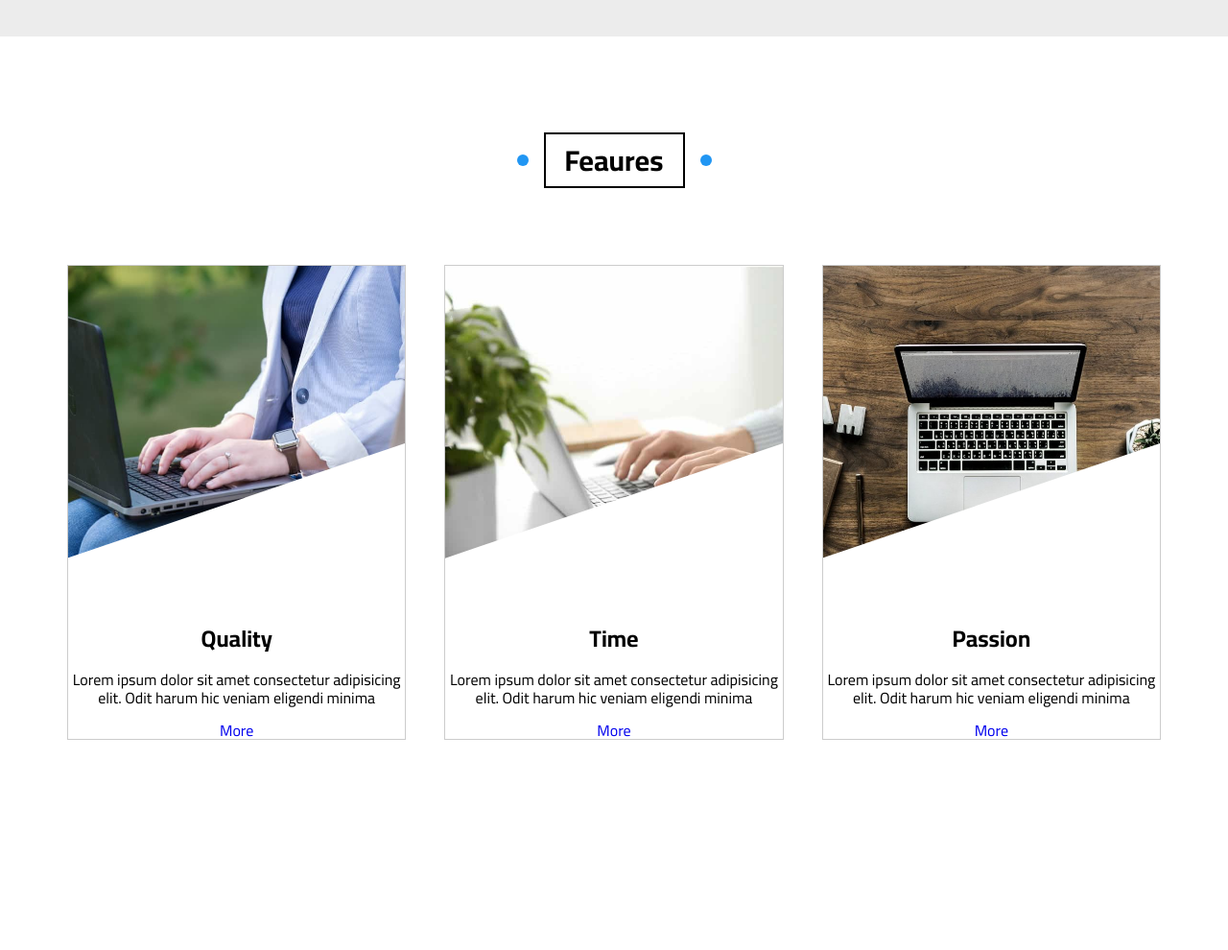
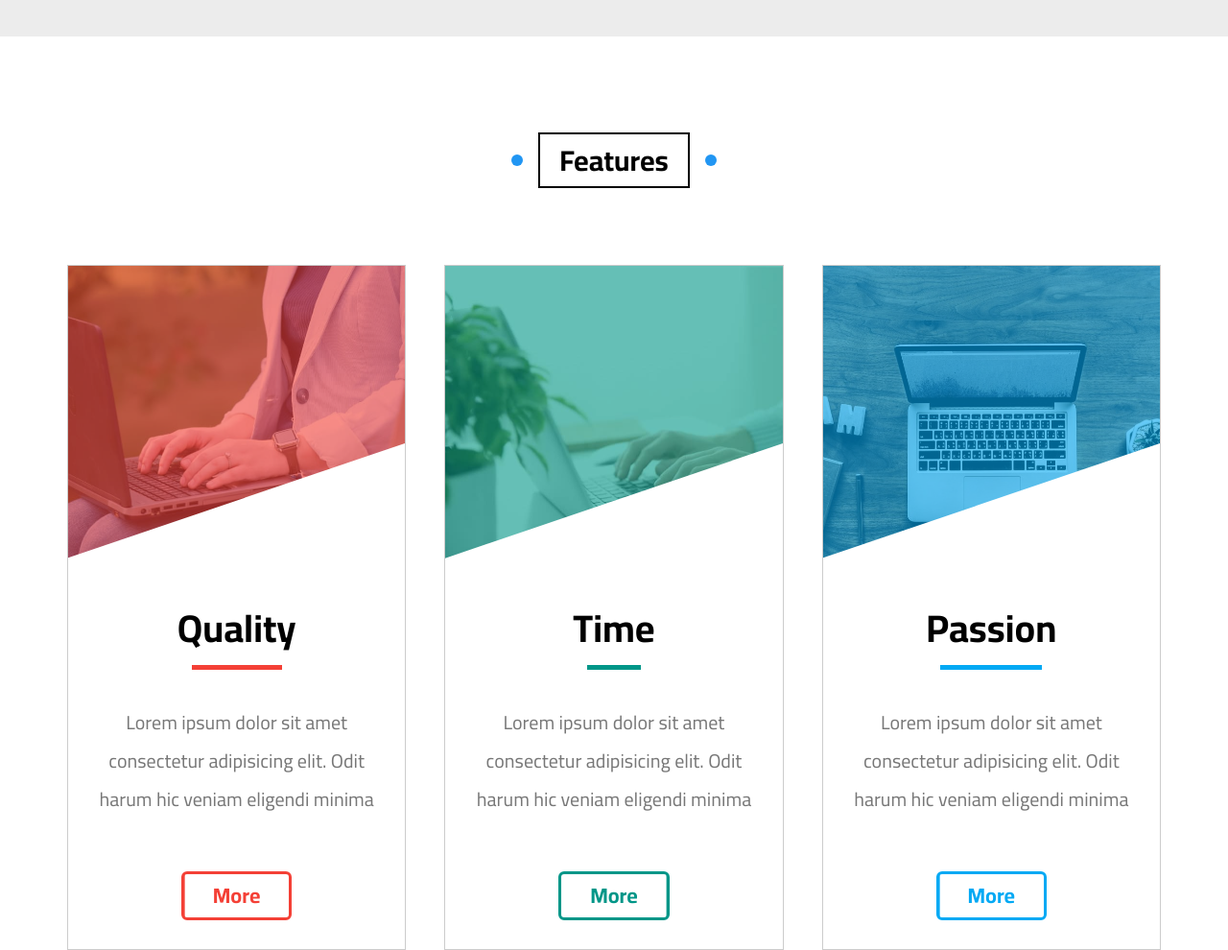
Before and after one commit to Mostafa-S-El-Bastawisy/template3, a plain HTML site: page index.html in a window 1280 px wide. Shown: the part 3260-4250 px from the top of the page at 96% size. Before the commit the page ends 4131 px from the top, so only its background shows below. Drawn offline with Linux system fonts and the light colour scheme.

Commit message:
last updated

```diff
--- a/css/main.css
+++ b/css/main.css
@@ -471,6 +471,94 @@ ul {
 .features .box .img-holder img {
   max-width: 100%;
 }
+.features .box h2 {
+  position: relative;
+  font-size: 40px;
+  margin: auto;
+  width: fit-content;
+}
+.features .box h2::after {
+  content: "";
+  position: absolute;
+  bottom: -20px;
+  left: 15px;
+  height: 5px;
+
+  width: calc(100% - 30px);
+}
+.features .box p {
+  line-height: 2;
+  font-size: 20px;
+  margin: 30px 0;
+  padding: 25px;
+  color: #777;
+}
+.features .box a {
+  display: block;
+  border: 3px solid transparent;
+  width: fit-content;
+  margin: 0 auto 30px;
+  font-weight: bold;
+  font-size: 22px;
+  padding: 10px 30px;
+  border-radius: 6px;
+  transition: var(--main-transition);
+}
+.features .quality .img-holder::before {
+  background-color: rgb(244 64 54 /60%);
+}
+.features .quality h2::after {
+  background-color: #f44036;
+}
+
+.features .quality a {
+  color: #f44036;
+  border-color: #f44036;
+  background: linear-gradient(to right, #f44036 50%, white 50%);
+  background-size: 200% 100%;
+  background-position: right bottom;
+}
+.features .box:hover a {
+  background-position: left bottom;
+  color: white;
+}
+.features .time .img-holder::before {
+  background-color: rgb(0 150 136 /60%);
+}
+.features .time h2::after {
+  background-color: #009688;
+}
+
+.features .time a {
+  color: #009688;
+  border-color: #009688;
+  background: linear-gradient(to right, #009688 50%, white 50%);
+  background-size: 200% 100%;
+  background-position: right bottom;
+}
+.features .box:hover a {
+  background-position: left bottom;
+  color: white;
+}
+.features .passion .img-holder::before {
+  background-color: rgb(3 169 244 /60%);
+}
+.features .passion h2::after {
+  background-color: #03a9f4;
+}
+
+.features .passion a {
+  color: #03a9f4;
+  border-color: #03a9f4;
+  background: linear-gradient(to right, #03a9f4 50%, white 50%);
+  background-size: 200% 100%;
+  background-position: right bottom;
+}
+.features .box:hover a {
+  background-position: left bottom;
+  color: white;
+}
+
 /* End Features */
 /* Start Animation  */
 @keyframes up-and-down {
--- a/index.html
+++ b/index.html
@@ -5,12 +5,10 @@
   <meta http-equiv="X-UA-Compatible" content="IE=edge">
   <meta name="viewport" content="width=device-width, initial-scale=1.0">
   <title>El-Bastawisy</title>
+  <link rel="stylesheet" href="css/normalize.css" />
+  <link rel="stylesheet" href="css/main.css" />
   <!-- Font Awesome -->
-  <link rel="stylesheet" href="/css/all.min.css">
-
-  <link rel="stylesheet" href="/css/main.css">
-  <!-- Normalize -->
-  <link rel="stylesheet" href="/css/normalize.css">
+  <link rel="stylesheet" href="css/all.min.css" />
   <!-- Google Fonts  -->
   <link rel="preconnect" href="https://fonts.googleapis.com">
   <link rel="preconnect" href="https://fonts.gstatic.com" crossorigin>
@@ -237,28 +235,22 @@
 
 <!-- Start Feaures  -->
     <div class="features" id="features">
-  <h2 class="main-title">Feaures</h2>
+      <h2 class="main-title">Features</h2>
       <div class="container">
-    <div class="box">
-      <div class="img-holder">
-        <img src="/images/features-01.jpg" alt="">
-      </div>
+        <div class="box quality">
+          <div class="img-holder"><img src="images/features-01.jpg" alt="" /></div>
           <h2>Quality</h2>
           <p>Lorem ipsum dolor sit amet consectetur adipisicing elit. Odit harum hic veniam eligendi minima</p>
           <a href="#">More</a>
         </div>
-    <div class="box">
-      <div class="img-holder">
-        <img src="/images/features-02.jpg" alt="">
-      </div>
+        <div class="box time">
+          <div class="img-holder"><img src="images/features-02.jpg" alt="" /></div>
           <h2>Time</h2>
           <p>Lorem ipsum dolor sit amet consectetur adipisicing elit. Odit harum hic veniam eligendi minima</p>
           <a href="#">More</a>
         </div>
-    <div class="box">
-      <div class="img-holder">
-        <img src="/images/features-03.jpg" alt="">
-      </div>
+        <div class="box passion">
+          <div class="img-holder"><img src="images/features-03.jpg" alt="" /></div>
           <h2>Passion</h2>
           <p>Lorem ipsum dolor sit amet consectetur adipisicing elit. Odit harum hic veniam eligendi minima</p>
           <a href="#">More</a>
```
Lines whose indentation alone changed are shown as unchanged.
